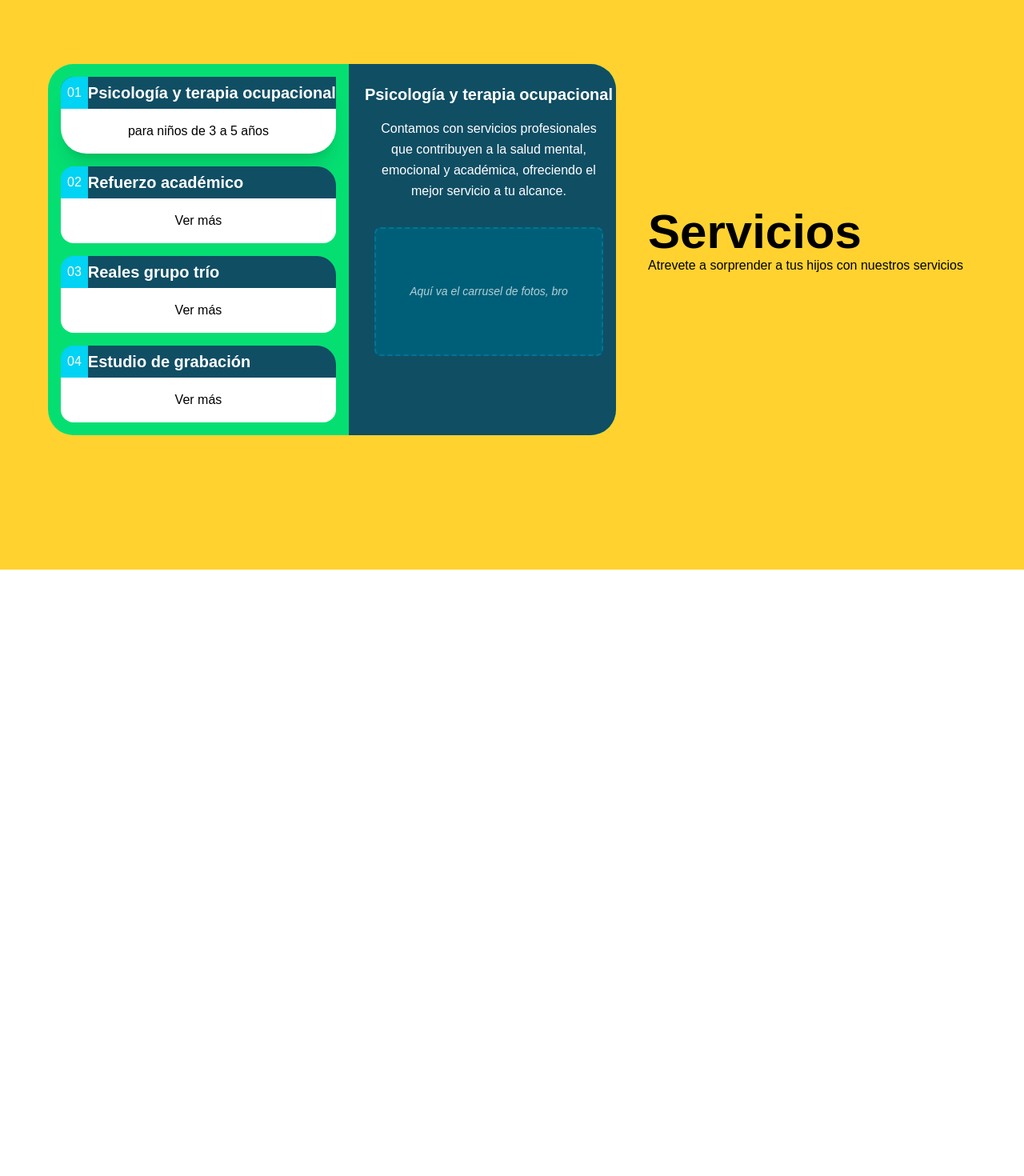
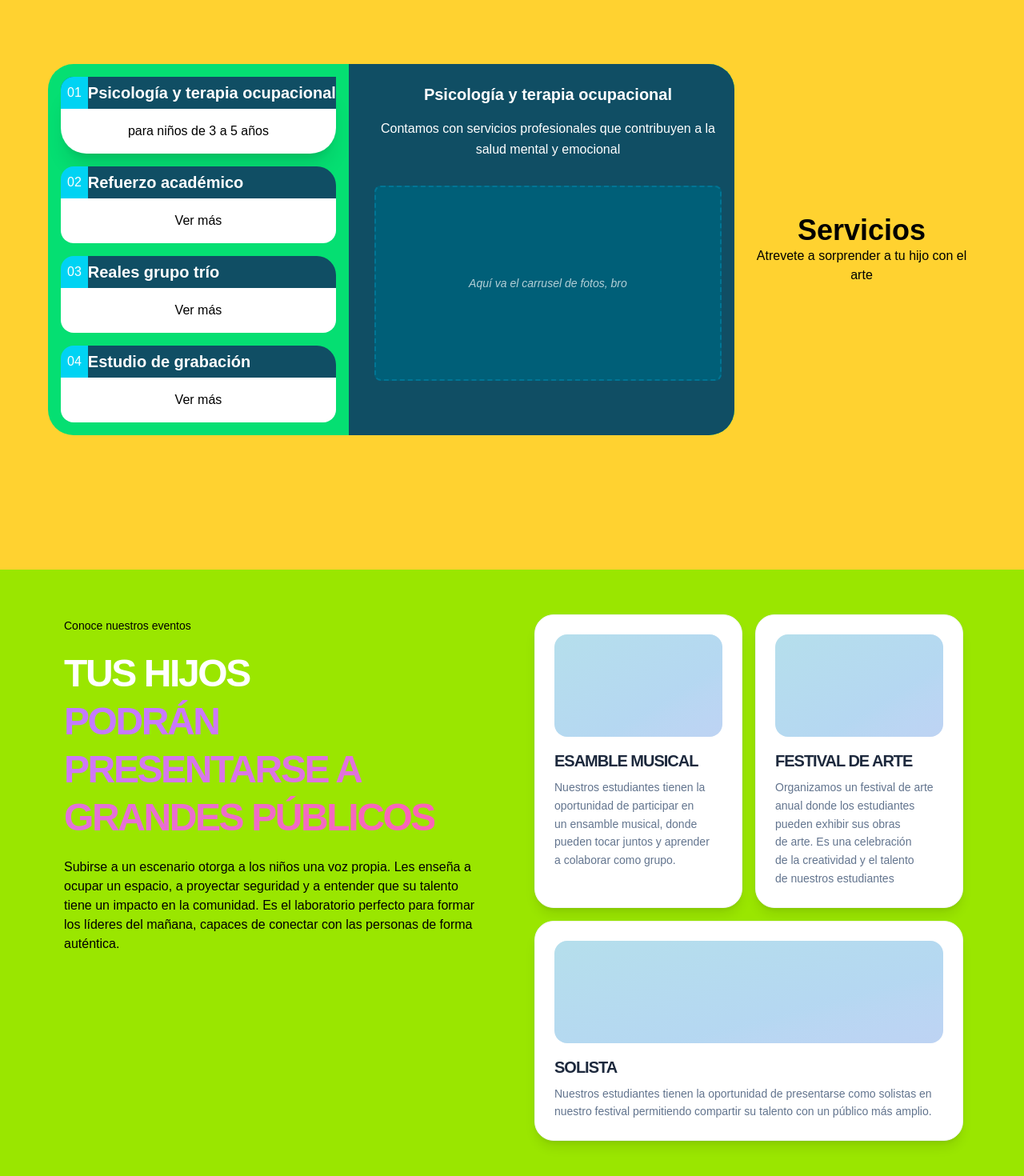
Before and after one commit to joansalcedo1/somos_arte, a React (Vite) app: page / in a window 1280 px wide. Shown: the part 968-2438 px from the top of the page at 80% size. Before the commit the page ends 1680 px from the top, so only its background shows below. Built offline with nearby package versions, Linux system fonts and the light colour scheme.

Commit message:
eventos listo

```diff
--- a/src/App.jsx
+++ b/src/App.jsx
@@ -2,6 +2,7 @@ import { useState } from 'react'
 import Hero from './section/Hero'
 import Nav from './componentsd/Nav'
 import Servicios from './section/Servicios'
+import Eventos from './section/Eventos'
 function App() {
   const [count, setCount] = useState(0)
 
@@ -10,6 +11,7 @@ function App() {
       <Nav />
       <Hero />
       <Servicios />
+      <Eventos />
     </>
   )
 }
--- a/src/componentsd/Nav.jsx
+++ b/src/componentsd/Nav.jsx
@@ -1,6 +1,6 @@
 import React, { useState } from "react";
 import { useMotionValueEvent, useScroll, motion, AnimatePresence } from "framer-motion";
-import Tag from "./Tag";
+
 
 function Nav() {
     const [isScrolled, setIsScrolled] = useState(false);
--- a/src/section/Eventos.jsx
+++ b/src/section/Eventos.jsx
@@ -1,9 +1,67 @@
+import React, { useState } from "react";
+import { useMotionValueEvent, useScroll, motion, AnimatePresence } from "framer-motion";
+
 export default function Eventos() {
+    const [isScrolled, setIsScrolled] = useState(false);
+        const { scrollY } = useScroll();
+        useMotionValueEvent(scrollY, 'change', (latest) => {
+            setIsScrolled(latest > 50);
+        });
+    const eventos = [
+        { titulo: "Esamble musical", descripcion: "Nuestros estudiantes tienen la oportunidad de participar en un ensamble musical, donde pueden tocar juntos y aprender a colaborar como grupo. ", imagen: null },
+        { titulo: "Festival de arte", descripcion: "Organizamos un festival de arte anual donde los estudiantes pueden exhibir sus obras de arte. Es una celebración de la creatividad y el talento de nuestros estudiantes", imagen: null },
+        { titulo: "Solista", descripcion: "Nuestros estudiantes tienen la oportunidad de presentarse como solistas en nuestro festival permitiendo compartir su talento con un público más amplio.", imagen: null }
+    ]
     return (
         <>
-        <section>
-            <h4>Conoce nuestros eventos</h4>
-        </section>
+            <section className="relative bg-lime-400 grid grid-cols-2 px-15 py-10 gap-6">
+                <div className="p-5 sticky self-start top-20 h-fit">
+                    <p className=" text-sm font-light font-sans">Conoce nuestros eventos</p>
+                    <div className="py-5 sm:text-4xl md:text-5xl font-extrabold leading-tight text-white uppercase tracking-tighter ">
+                        <h2 className="">
+                            Tus hijos
+                        </h2>
+                        <span className=" bg-gradient-to-r from-purple-400 to-pink-400 bg-clip-text text-transparent">
+                            podrán presentarse a grandes públicos
+                        </span>
+                    </div>
+                    <p>
+                        Subirse a un escenario otorga a los niños una voz propia. Les enseña a ocupar un espacio,
+                        a proyectar seguridad y a entender que su talento tiene un impacto en la comunidad.
+                        Es el laboratorio perfecto para formar los líderes del mañana, capaces de conectar con
+                        las personas de forma auténtica.
+                    </p>
+                </div>
+                <div className="grid grid-cols-2 gap-4 p-4">
+                    {eventos.map((evento, index) => {
+                        // Lógica para el tercer elemento cuando solo hay 3 en total
+                        const esElTerceroDeTres = eventos.length === 3 && index === 2;
+
+                        return (
+                            <div
+                                key={index}
+                                className={`bg-white flex flex-col p-6 rounded-3xl shadow-lg border border-slate-100 transition-all hover:scale-[1.02]
+          ${esElTerceroDeTres ? "col-span-2" : "col-span-1"}`}
+                            >
+                                {/* Contenedor de imagen o color (Bento Style) */}
+                                <div className="w-full h-32 bg-slate-200 rounded-2xl mb-4 overflow-hidden">
+                                    {/* Aquí podrías poner evento.imagen */}
+                                    <div className="w-full h-full bg-gradient-to-br from-cyan-500/20 to-blue-500/20" />
+                                </div>
+
+                                <div className="flex flex-col flex-1">
+                                    <h3 className="text-xl font-black uppercase tracking-tighter text-slate-800 mb-2">
+                                        {evento.titulo}
+                                    </h3>
+                                    <p className="text-slate-500 text-sm leading-relaxed text-balance">
+                                        {evento.descripcion}
+                                    </p>
+                                </div>
+                            </div>
+                        );
+                    })}
+                </div>
+            </section>
         </>
     )
 }
--- a/src/section/Servicios.jsx
+++ b/src/section/Servicios.jsx
@@ -5,12 +5,9 @@ import { button, div } from "framer-motion/client";
 
 export default function Servicios() {
     const [openIndex, setOpenIndex] = useState(0);
-    const divVariants = {
-        open: { opacity: 1, height: "auto", transition: { duration: 0.3 } },
-        closed: { opacity: 0, height: 0, transition: { duration: 0.3 } },
-    }
+
     const servicios = [
-        { id: 1, titulo: "Psicología y terapia ocupacional", desciprcion: "Contamos con servicios profesionales que contribuyen a la salud mental, emocional y académica, ofreciendo el mejor servicio a tu alcance.", imagen: null, contenidoOculto: "para niños de 3 a 5 años" },
+        { id: 1, titulo: "Psicología y terapia ocupacional", desciprcion: "Contamos con servicios profesionales que contribuyen a la salud mental y emocional", imagen: null, contenidoOculto: "para niños de 3 a 5 años" },
         { id: 2, titulo: "Refuerzo académico", desciprcion: "Tenemos abierto un espacio de apoyo  académico donde los niños de nivel de básica primaria  podrán realizar refuerzo en el área de matemáticas, literatura e inglés y acompañamiento en tareas", imagen: null, contenidoOculto: "para niños de 5 a 7 años" },
         { id: 3, titulo: "Reales grupo trío", desciprcion: "agrupacion musical reconocida en Cali por incorporar a su instrumentacion el piano e instrumentos de cuerda. A lo largo de su carrera se han presentado en diferentes festivales importatnes municipales", imagen: null, contenidoOculto: "para niños de 7 a 10 años" },
         { id: 4, titulo: "Estudio de grabación", desciprcion: "Somos arte cuenta con un estudio de grabación aquí encontraras la mejor asesoría y todo lo necesario para hacer realidad tu creación musical.", imagen: null, contenidoOculto: "para niños de 10 a 12 años" },
@@ -18,8 +15,8 @@ export default function Servicios() {
     console.log(openIndex)
     return (
         <section className="h-screen flex bg-amber-300 items-center px-15 py-10 ">
-            <div id="portafolio_dad" className="w-full  flex-1 flex rounded-4xl bg-green-400 ">
-                <div className="p-4 gap-4 flex flex-col"> {/* Agregué gap para separar los bloques */}
+            <div id="portafolio_dad" className="w-full  flex-3 flex rounded-4xl bg-green-400 ">
+                <div className="p-4 gap-4 flex  flex-col"> {/* Agregué gap para separar los bloques */}
                     {servicios.map((item, index) => (
                         <div key={item.id} className={` bg-white rounded-4xl ${openIndex === index ? "p-0 shadow-xl flex-2" : "flex-0"} transition-all duration-400 cursor-pointer`} onClick={() => setOpenIndex(openIndex === index ? null : index)}>
                             {/*Truco para hacer la esquina redondeada del bloque azul sin afectar el bloque blanco*/}
@@ -83,9 +80,11 @@ export default function Servicios() {
                     </div>
                 </div>
             </div>
-            <div className="m-4 ps-6">
-                <h4 className="font-bold text-6xl"> Servicios </h4>
-                <p className="pb-5" >Atrevete a sorprender a tus hijos con nuestros servicios</p>
+            <div className="flex-1 text-center ms-4">
+                <h4 className="text-4xl font-bold">Servicios</h4>
+                <p className="font-light">
+                    Atrevete a sorprender a tu hijo con el arte
+                </p>
             </div>
         </section>
     )
--- /dev/null
+++ b/src/section/WhyUs.jsx
@@ -0,0 +1,5 @@
+export default function WhyUs(){
+    return(
+
+    )
+}
```
Also changed, not shown: src/componentsd/Carrusel.jsx (+46 -62 lines).
